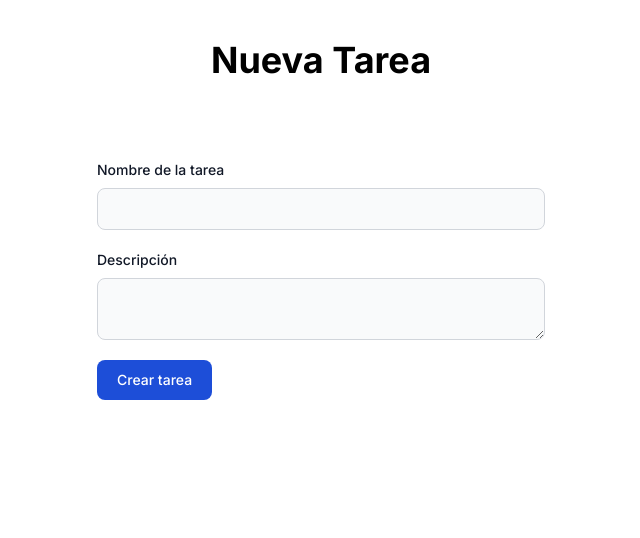
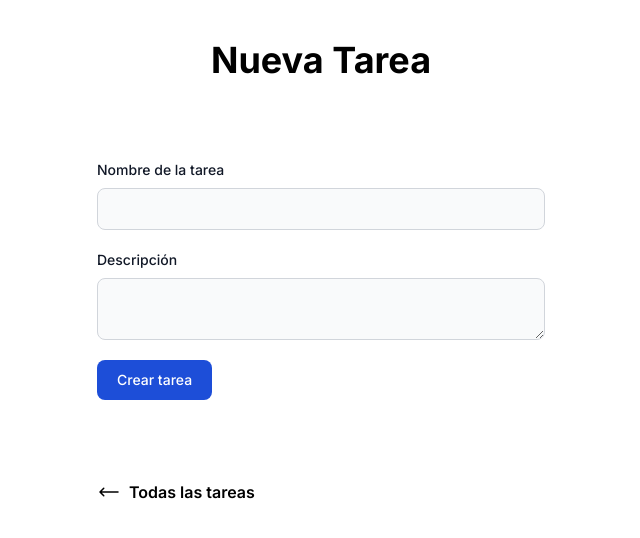
Before and after one commit to victorivanlopezlearning/crud-next14-app, a Next.js app: page /tasks/new in a window 1280 px wide. Shown: the top 538 px of the page, without its empty margins (319-959 px from the left). Built offline with nearby package versions, Linux system fonts and the light colour scheme.

Commit message:
Added: navegation return

```diff
--- a/src/app/tasks/edit/[id]/page.jsx
+++ b/src/app/tasks/edit/[id]/page.jsx
@@ -1,8 +1,11 @@
+import Link from "next/link";
+import { redirect } from "next/navigation";
 import { FormTask } from "@/components";
-import { redirect } from "next/navigation";
 
 async function getTask(id) {
-  const res = await fetch(`http://localhost:3000/api/tasks/${id}`);
+  const res = await fetch(`http://localhost:3000/api/tasks/${id}`, {
+    cache: 'no-store'
+  });
   return await res.json();
 }
 
@@ -16,7 +19,17 @@ export default async function EditTaskPage({ params: { id } }) {
     <div className="max-w-md mx-auto">
       <h1 className="text-4xl font-bold text-center mt-10">Editando: {task.name}</h1>
 
-      <FormTask />
+      <FormTask task={task} />
+
+      <Link
+        href="/"
+        className="flex gap-2 items-center mt-4 hover:underline mx-4 md:mx-0 font-semibold"
+      >
+        <svg xmlns="http://www.w3.org/2000/svg" viewBox="0 0 24 24" fill="currentColor" className="w-6 h-6">
+          <path fillRule="evenodd" d="M7.28 7.72a.75.75 0 010 1.06l-2.47 2.47H21a.75.75 0 010 1.5H4.81l2.47 2.47a.75.75 0 11-1.06 1.06l-3.75-3.75a.75.75 0 010-1.06l3.75-3.75a.75.75 0 011.06 0z" clipRule="evenodd" />
+        </svg>
+        <span>Todas las tareas</span>
+      </Link>
     </div>
   )
 }
--- a/src/app/tasks/new/page.jsx
+++ b/src/app/tasks/new/page.jsx
@@ -1,3 +1,4 @@
+import Link from 'next/link';
 import { FormTask } from '@/components';
 
 export default function NewTaskPage() {
@@ -6,6 +7,18 @@ export default function NewTaskPage() {
       <h1 className="text-4xl font-bold text-center mt-10">Nueva Tarea</h1>
 
       <FormTask />
+
+      <div className='w-[50%]'>
+        <Link
+          href="/"
+          className="flex gap-2 items-center mt-4 hover:underline mx-4 md:mx-0 font-semibold"
+        >
+          <svg xmlns="http://www.w3.org/2000/svg" viewBox="0 0 24 24" fill="currentColor" className="w-6 h-6">
+            <path fillRule="evenodd" d="M7.28 7.72a.75.75 0 010 1.06l-2.47 2.47H21a.75.75 0 010 1.5H4.81l2.47 2.47a.75.75 0 11-1.06 1.06l-3.75-3.75a.75.75 0 010-1.06l3.75-3.75a.75.75 0 011.06 0z" clipRule="evenodd" />
+          </svg>
+          <span>Todas las tareas</span>
+        </Link>
+      </div>
     </div>
   )
 }
```
